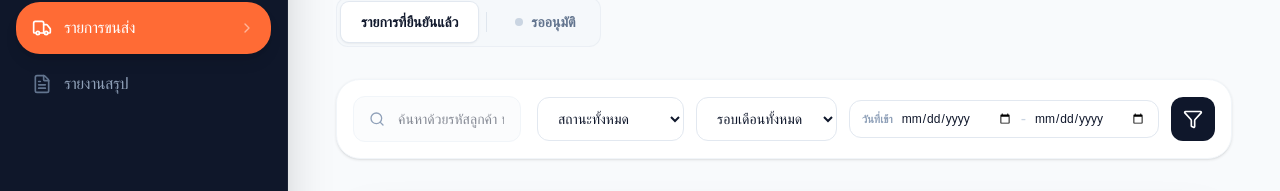
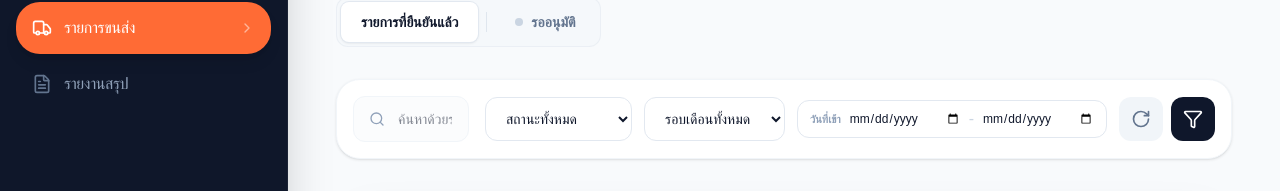
Before and after one commit to wasingsd/commission-cargo, a Next.js app: page /shipments in a window 1280 px wide. Shown: the part 355-546 px from the top of the page. Built offline with nearby package versions, Linux system fonts and the light colour scheme; no server answers; a web font is replaced by a local one.

Commit message:
feat: Add clear filters button to shipment list and refine shipment API date range filtering to include full start and end days.

```diff
--- a/src/app/api/shipments/route.ts
+++ b/src/app/api/shipments/route.ts
@@ -199,8 +199,16 @@ export async function GET(req: Request) {
     if (customerId) filters.customerId = customerId;
     if (salesId) filters.salespersonId = salesId;
     if (status) filters.status = status;
-    if (startDateStr) filters.startDate = new Date(startDateStr);
-    if (endDateStr) filters.endDate = new Date(endDateStr);
+    if (startDateStr) {
+        const d = new Date(startDateStr);
+        d.setHours(0, 0, 0, 0);
+        filters.startDate = d;
+    }
+    if (endDateStr) {
+        const d = new Date(endDateStr);
+        d.setHours(23, 59, 59, 999);
+        filters.endDate = d;
+    }
     if (isConfirmedStr === 'true') filters.isConfirmed = true;
     if (isConfirmedStr === 'false') filters.isConfirmed = false;
 
--- a/src/components/shipments/ShipmentList.tsx
+++ b/src/components/shipments/ShipmentList.tsx
@@ -590,9 +590,24 @@ export function ShipmentList() {
                             className="bg-transparent border-slate-200 text-xs font-medium focus:ring-0 outline-none w-28"
                         />
                     </div>
-                    <button className="p-3 bg-slate-900 text-white rounded-xl hover:bg-slate-800 transition-all">
-                        <Filter className="w-5 h-5" />
-                    </button>
+                    <div className="flex gap-2">
+                        <button
+                            onClick={() => setFilters({
+                                search: '',
+                                month: '',
+                                status: '',
+                                startDate: '',
+                                endDate: ''
+                            })}
+                            className="p-3 bg-slate-100 text-slate-500 rounded-xl hover:bg-slate-200 hover:text-slate-700 transition-all flex items-center gap-2"
+                            title="ล้างตัวกรอง"
+                        >
+                            <RotateCw className="w-5 h-5" />
+                        </button>
+                        <button className="p-3 bg-slate-900 text-white rounded-xl hover:bg-slate-800 transition-all">
+                            <Filter className="w-5 h-5" />
+                        </button>
+                    </div>
                 </div>
             </div>
 
```
Also changed, not shown: 1 other file (tests, documents, lock files or other folders).
